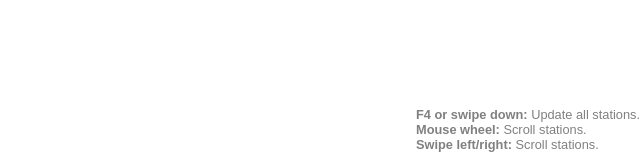
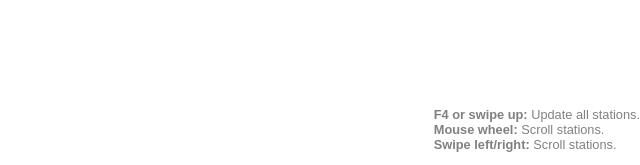
Before and after one commit to and-rom/icecast, a PHP site: page / in a window 1280 px wide. Shown: the part 635-800 px from the top of the page, without its empty margins (640-1280 px from the left). Run offline with PHP 8.4, Linux system fonts and the light colour scheme; data that the repository does not hold is empty.

Commit message:
Fix mistake in hint

```diff
--- a/index.php
+++ b/index.php
@@ -46,7 +46,7 @@ foreach ($list as $station) {
     </div>
     <div id="hint">
       <p>
-        <strong>F4 or swipe down:</strong> Update all stations.<br />
+        <strong>F4 or swipe up:</strong> Update all stations.<br />
         <strong>Mouse wheel:</strong> Scroll stations.<br />
         <strong>Swipe left/right:</strong> Scroll stations.
       </p>
```
